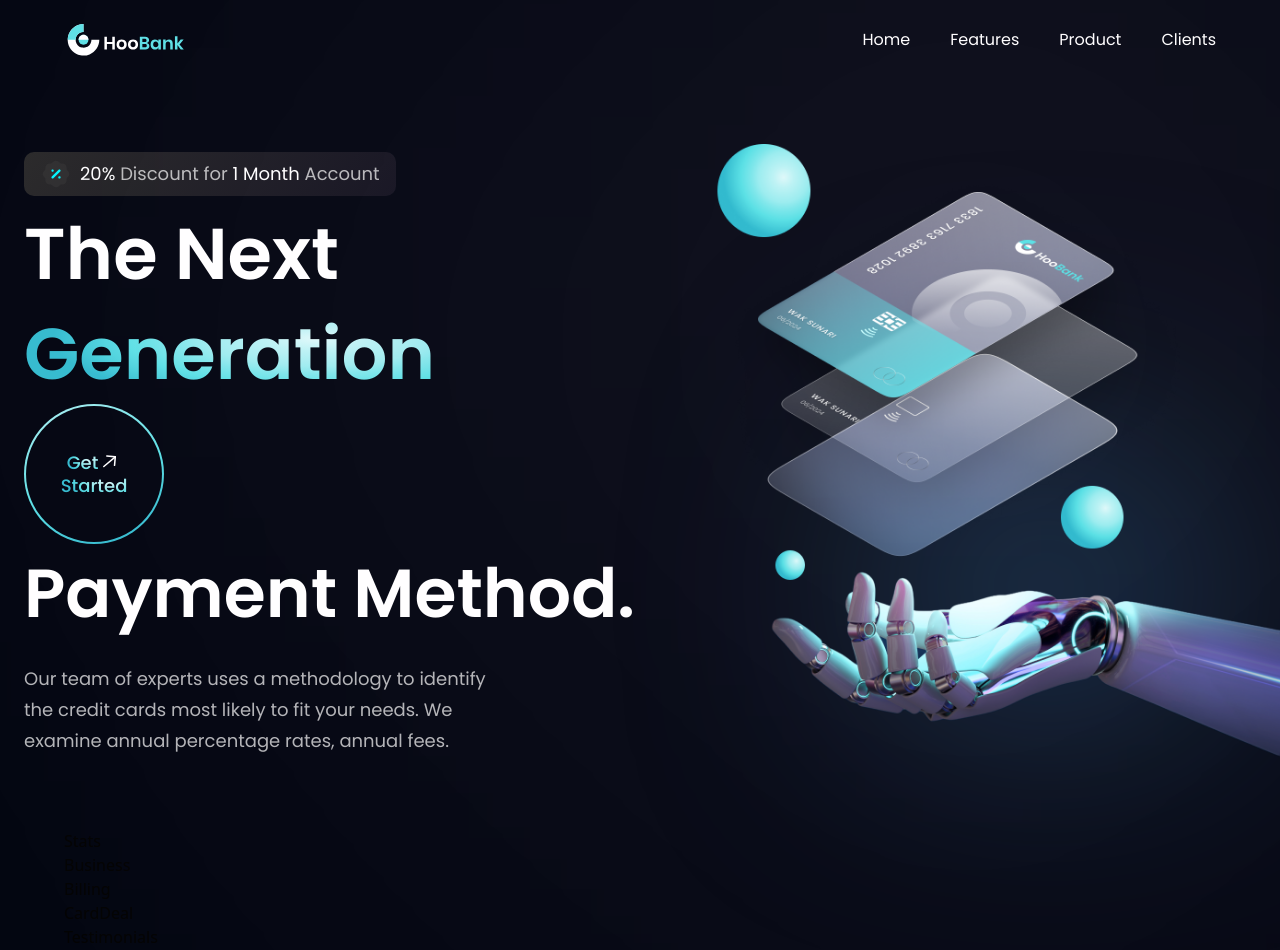
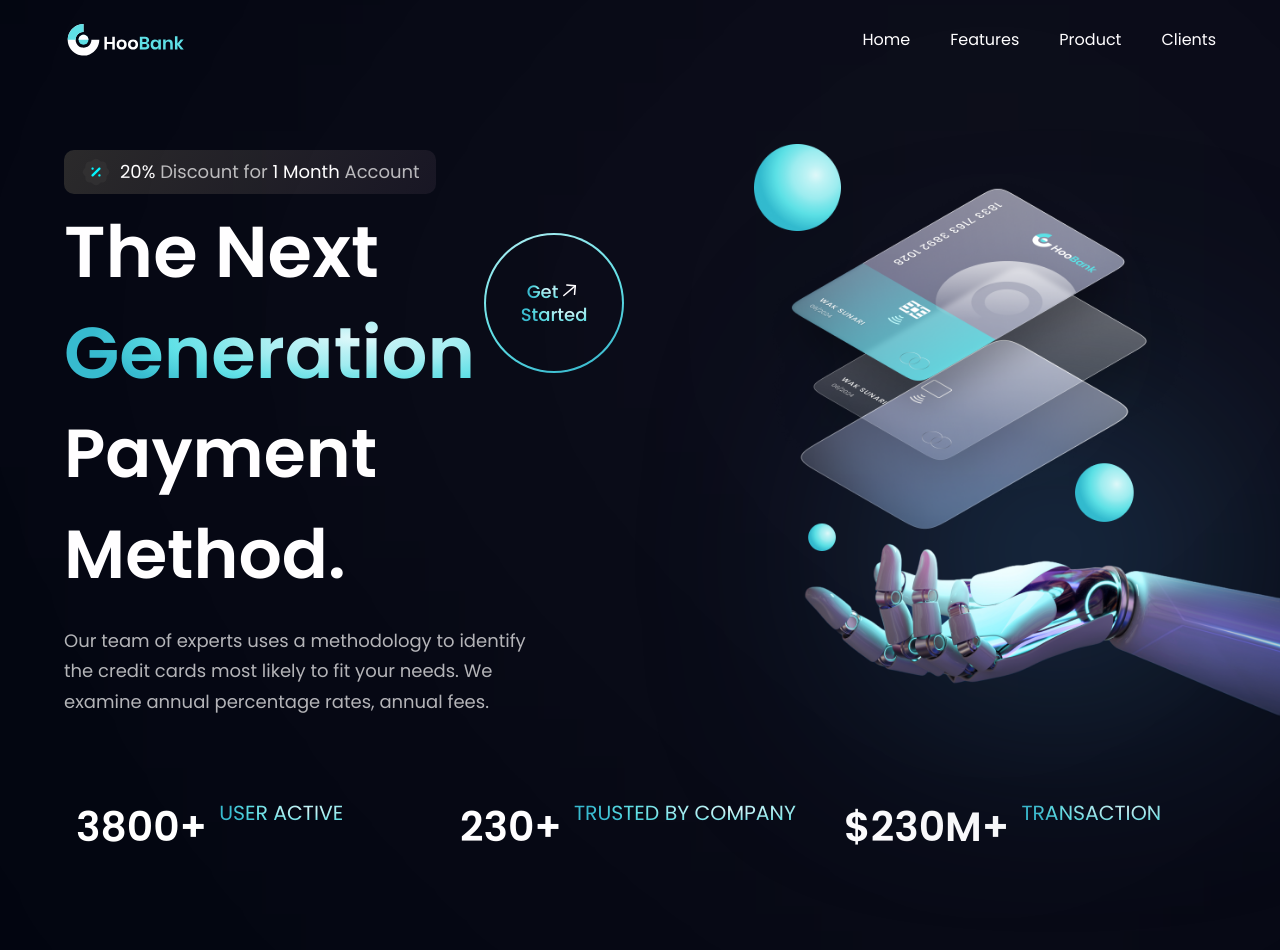
Before and after one commit to anamanuellar/HoobBankproject, a React (Vite) app: page / in a window 1280 px wide. Shown: the top 950 px of the page. Built offline with nearby package versions, Linux system fonts and the light colour scheme.

Commit message:
creating stats and fixing position getstarted btn

```diff
--- a/src/components/Hero.jsx
+++ b/src/components/Hero.jsx
@@ -2,10 +2,11 @@
 import { discount, robot } from '../assets'
 import GetStarted from './GetStarted'
 
-const Hero = () => (
+const Hero = () => {
+  return (
   <section id='home' className={`flex md:flex-row flex-col ${styles.paddingY}`}>
     <div className={`flex-1 ${styles.flexStart}
-      flex-col xl:px-0 sm:px-6
+      flex-col xl:px-0 sm:px-16 px-6
       `}>
       <div className='flex flex-row items-center py-[6px] px-4 bg-discount-gradient rounded-[10px] mb-2'>
         <img src={discount} alt='discount'
@@ -16,8 +17,8 @@
           <span className="text-white">1 Month</span> Account
         </p>
       </div>
-      <div className="='flex flex-row justify-between items-center w-full">
-        <h1 className="flex-1 font-poppins font-semibold ss:text-[72px] text-[52px] text-white ss:leading-[100px] leading-[75px]">
+      <div className="flex flex-row justify-between items-center w-full">
+        <h1 className="flex-1 font-poppins font-semibold ss:text-[72px] text-[52px] text-white ss:leading-[100.8px] leading-[75px]">
           The Next <br className="sm:block hidden" /> {" "}
           <span className="text-gradient">Generation</span> {" "}
 
@@ -27,7 +28,7 @@
         </div>
 
       </div>
-      <h1 className="font-poppins font-semibold ss:text-[68px] text-[52px] text-white ss:leading-[100px] leading-[75px] w-full">
+      <h1 className="font-poppins font-semibold ss:text-[68px] text-[52px] text-white ss:leading-[100.8px] leading-[75px] w-full">
         Payment Method.
       </h1>
       <p className={`${styles.paragraph} max-w-[470px] mt-5`}>Our team of experts uses a methodology to identify the credit cards most likely to fit your needs.
@@ -37,7 +38,7 @@
         <img src={robot} alt='billing' className="w-[100%] h-[100%] relative z-[5]" />
 
         <div className="absolute z-[0] w-[40%] h-[35%] top-0 pink__gradient"></div>
-        <div className="absolute z-[1] w-[80%] h-[85%] rounded-full bottom-40 white__gradient"></div>
+        <div className="absolute z-[1] w-[80%] h-[80%] rounded-full bottom-40 white__gradient"></div>
         <div className="absolute z-[0] w-[50%] h-[50%] right-20 bottom-20 blue__gradient"></div>
       </div>
       <div className={`ss:hidden ${styles.flexCenter}`}>
@@ -45,7 +46,8 @@
       </div>
 
   </section>
-)
+);
+  };
 
 
 export default Hero
--- a/src/components/Stats.jsx
+++ b/src/components/Stats.jsx
@@ -1,9 +1,18 @@
-import React from 'react'
+import { stats } from'../constants';
+import styles from '../style';
 
-const Stats = () => {
-  return (
-    <div>Stats</div>
+
+const Stats = () => (
+  <section className={`${styles.flexCenter} flex-row flex-wrap sm:mb-20 mb-6`}>
+    {stats.map((stat) => (
+      <div key={stat.id} className={`flex-1 flex justify-start items-start flex-row m-3`}>
+        <h4 className='font-poppins font-semibold xs:text-[40.89px] text-[30.89px] xs:leading-[53.16px] leading-[43.16px] text-white'>{stat.value}</h4>
+        <p className='font-poppins font-normal xs:text-[20.45px] text-[15.45px] xs:leading-[26.58px] leading-[21.58px] text-gradient uppercase ml-3'>{stat.title}</p>
+      </div>
+    ))}
+
+  </section>
   )
-}
+
 
 export default Stats
```
